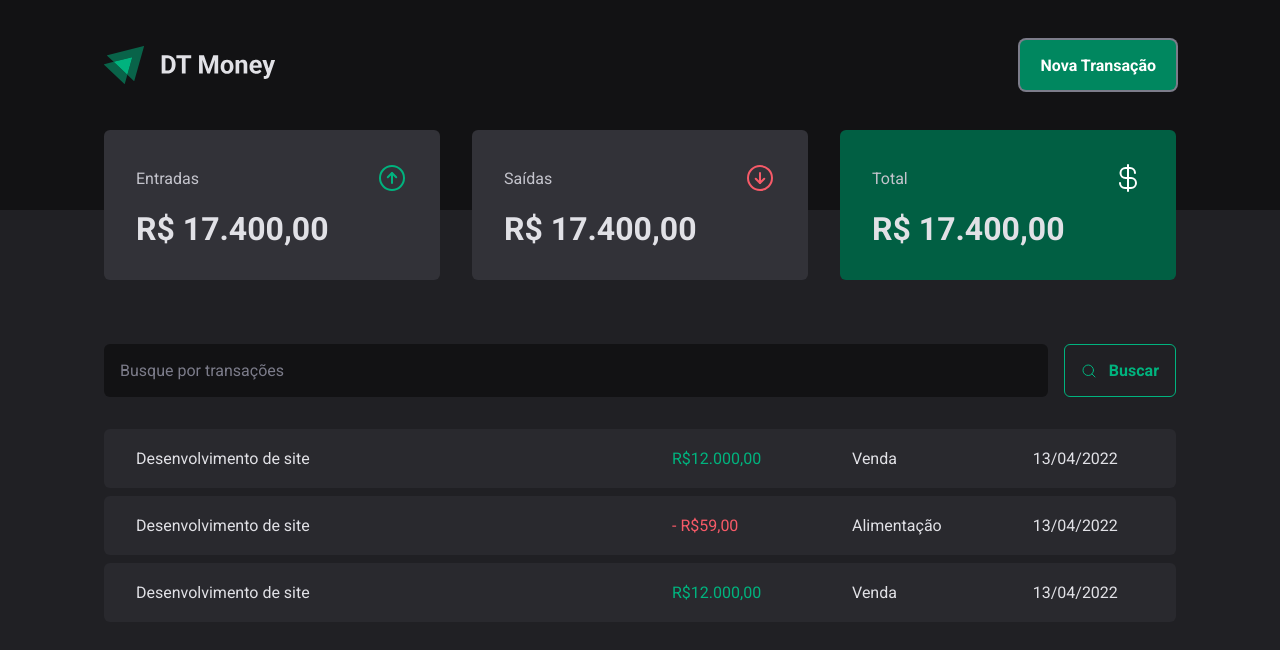
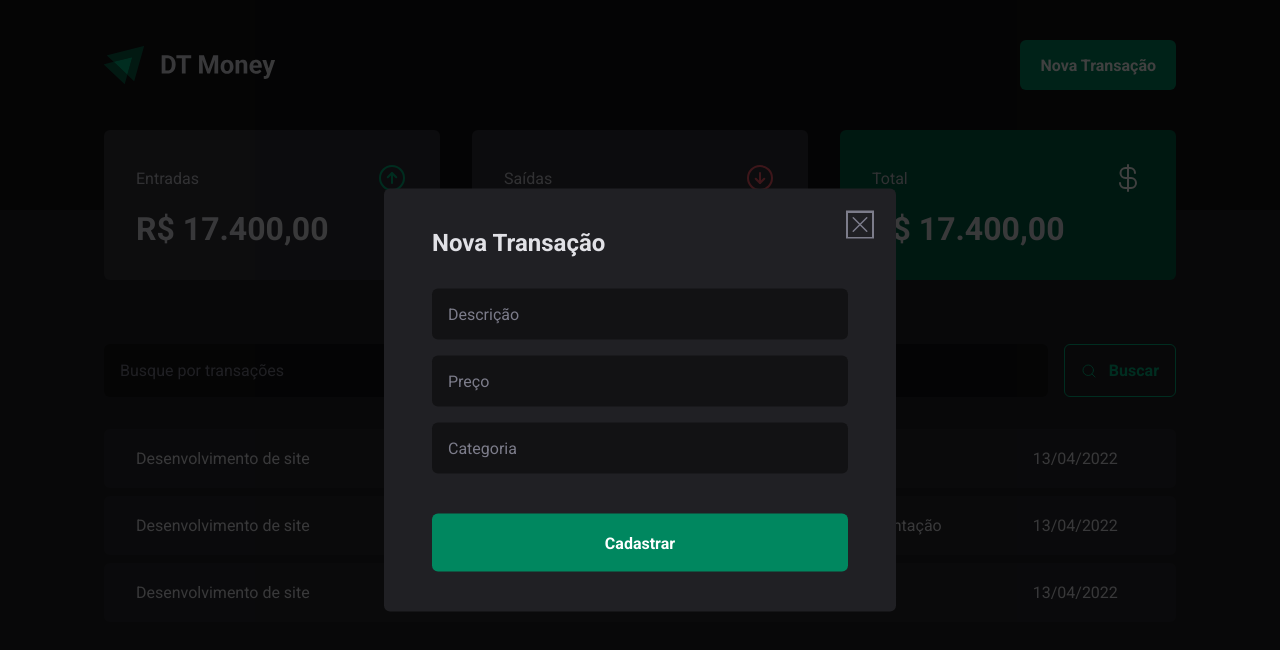
Before and after one commit to guarnieri007/dtMoney, a React (Vite) app: page / in a window 1280 px wide. Both pictures are taken after a click on the button "Nova Transação". Shown: the top 650 px of the page. Built offline with nearby package versions, Linux system fonts and the light colour scheme.

Commit message:
Started Modal
Created the new modal structure

```diff
--- a/package.json
+++ b/package.json
@@ -10,6 +10,7 @@
     "preview": "vite preview"
   },
   "dependencies": {
+    "@radix-ui/react-dialog": "^1.1.1",
     "phosphor-react": "^1.4.1",
     "react": "^18.3.1",
     "react-dom": "^18.3.1",
--- a/src/components/header.tsx
+++ b/src/components/header.tsx
@@ -1,12 +1,22 @@
 import { HeaderContainer, HeaderContent, NewTransactionButton } from "./headerStyles";
 import logoImg from "../assets/logo.svg"
+import  * as Dialog from "@radix-ui/react-dialog";
+import { NewTransactionalModal } from "./newTransactionalModal";
 
 export function Header() {
     return (
         <HeaderContainer>
             <HeaderContent>
                 <img src={logoImg} alt="" />
-                <NewTransactionButton>Nova Transação</NewTransactionButton>
+                <Dialog.Root>
+                    <Dialog.Trigger asChild>
+                        <NewTransactionButton>Nova Transação</NewTransactionButton>
+                    </Dialog.Trigger>
+                    <NewTransactionalModal>
+
+                    </NewTransactionalModal>
+
+                </Dialog.Root>
             </HeaderContent>
         </HeaderContainer>
     )
--- /dev/null
+++ b/src/components/newTransactionalModal.tsx
@@ -0,0 +1,28 @@
+import * as Dialog from "@radix-ui/react-dialog";
+import { CloseButton, Content, Overlay } from "./newTransactionalModalStyles";
+import { X } from "phosphor-react";
+export function NewTransactionalModal() {
+    return (
+        <Dialog.Portal>
+            <Overlay />
+
+            <Content>
+                <Dialog.Title> Nova Transação</Dialog.Title>
+                <CloseButton >
+                    <X size={24} />
+                </CloseButton>
+
+                <form>
+                    <input type="text" placeholder="Descrição" required />
+                    <input type="number" placeholder="Preço" required />
+                    <input type="text" placeholder="Categoria" required />
+
+                    <button type="submit">
+                        Cadastrar
+                    </button>
+                </form>
+
+            </Content>
+        </Dialog.Portal>
+    )
+}
--- /dev/null
+++ b/src/components/newTransactionalModalStyles.ts
@@ -0,0 +1,70 @@
+import styled from "styled-components";
+import * as Dialog from "@radix-ui/react-dialog";
+
+export const Overlay = styled(Dialog.Overlay)`
+    position: fixed;
+
+    width: 100vw;
+    height: 100vh;
+    inset: 0;
+    background: rgba(0,0,0, 0.75);
+`
+
+export const Content = styled(Dialog.Content)`
+    min-width: 32rem;
+    border-radius: 6px;
+    padding: 2.5rem 3rem;
+    background-color: ${props => props.theme["gray-800"] };
+
+    position: fixed;
+    top: 50%;
+    left: 50%;
+    transform: translate(-50%, -50%);
+
+    form{
+        margin-top: 2rem;
+        display: flex;
+        flex-direction: column;
+        gap: 1rem;
+
+        input {
+            border-radius: 6px;
+            border: 0px;
+            background: ${props => props.theme["gray-900"] };
+            color: ${props => props.theme["gray-300"] };
+            padding: 1rem;
+
+            &::placeholder {
+                color: ${props => props.theme["gray-500"] }
+            }
+        }
+
+        button[type="submit"] {
+            height: 58px;
+            border: 0;
+            background: ${props => props.theme["green-500"] };
+            color: ${props => props.theme.white};
+            font-weight: bold;
+            padding: 0 1.25rem;
+            border-radius: 6px;
+            margin-top: 1.5rem;
+            cursor: pointer;
+
+            &:hover {
+                background: ${props => props.theme["green-700"] };
+                transition: background-color 0.2s;
+            }
+        }
+    }
+`
+
+export const CloseButton = styled(Dialog.Close)`
+    position: absolute;
+    background: transparent;
+    border: 0;
+    top: 1.5rem;
+    right: 1.5rem;
+    line-height: 0;
+    cursor: pointer;
+    color: ${props => props.theme["gray-500"] };
+`
```
Also changed, not shown: 1 other file (tests, documents, lock files or other folders).
